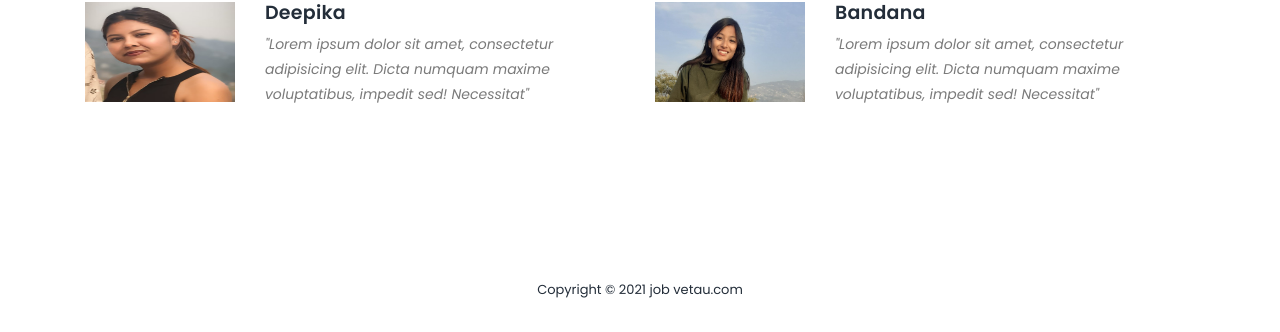
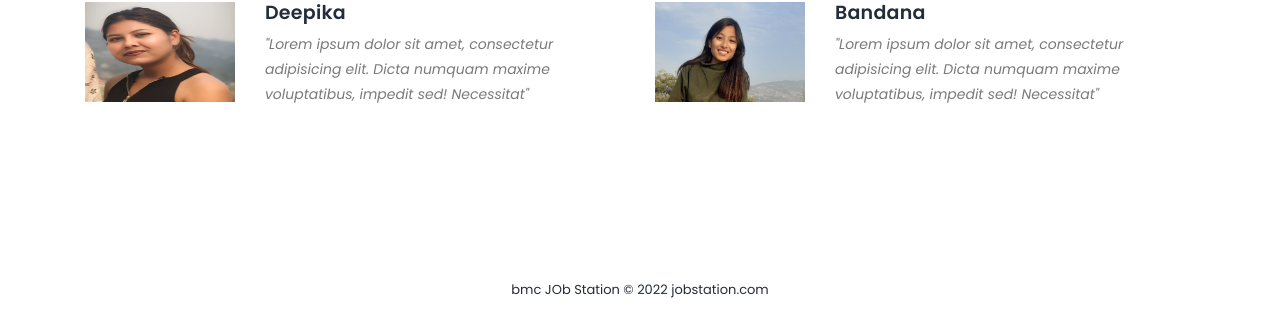
Before and after one commit to devnabin/job-recommendation, a PHP site: page / in a window 1280 px wide. Shown: the part 4592-4924 px from the top of the page. Run offline with PHP 8.4, Linux system fonts and the light colour scheme; data comes from the database, SQL or seed files in the repository.

Commit message:
initial 2 update

```diff
--- a/connection/db.php
+++ b/connection/db.php
@@ -4,17 +4,14 @@ $username="root";
 $password="";
 $database="job_recommend";
 $conn=mysqli_connect($server, $username, $password, $database);
-if($conn)
-{
+
+if($conn){
 ?>
 <script>
-	alert('connection successful');
+	// alert('connection successful > main connection');
 </script>
 <?php
-}
-
-else
-{
+}else{
 echo mysqli_connect_error();
 }
 ?>
--- a/index.php
+++ b/index.php
@@ -9,13 +9,17 @@
     <meta name="author" content="">
     <link href="https://fonts.googleapis.com/css?family=Poppins:100,100i,200,200i,300,300i,400,400i,500,500i,600,600i,700,700i,800,800i,900,900i&display=swap" rel="stylesheet">
 
-    <title>JOB Vetau</title>
+    <title>Job Chaiyo?</title>
 
     <link rel="stylesheet" type="text/css" href="assets/css/bootstrap.min.css">
 
     <link rel="stylesheet" type="text/css" href="assets/css/font-awesome.css">
 
     <link rel="stylesheet" href="assets/css/style.css">
+
+    <!-- tailwind css -->
+    <!-- <script src="https://cdn.tailwindcss.com"></script> -->
+    <!-- <link href="https://cdn.jsdelivr.net/npm/tailwindcss@latest/dist/tailwind.min.css" rel="stylesheet" /> -->
 
 </head>
 
@@ -64,7 +68,6 @@
         </div>
     </header>
     <!-- ***** Header Area End ***** -->
-
     <!-- ***** Main Banner Area Start ***** -->
     <div class="main-banner" id="top">
         <video autoplay muted loop id="bg-video">
@@ -75,12 +78,20 @@
             <div class="caption">
                 <h6>WELCOME TO JOB PORTAL</h6>
                 <h2>Find the perfect <em>Job</em></h2>
+
+                <br>
+                <form class="d-flex justify-content-center" role="search">
+                    <input style="width : 400px;" class="form-control me-2" type="search" placeholder="Find Your Next Job." aria-label="Search">
+                  &nbsp;  <button  class="btn btn-outline-success" style="color : orangered; border-color: orangered; " type="submit">Search</button>
+                </form>
+
             </div>
         </div>
     </div>
     <!-- ***** Main Banner Area End ***** -->
 
     <!-- ***** Cars Starts ***** -->
+
     <section class="section" id="trainers">
         <div class="container">
             <div class="row">
@@ -98,13 +109,14 @@
                 $sql = "select * from job_master";
 
                 // Execute query
-            $result = mysqli_query($conn,$sql);
+                $result = mysqli_query($conn, $sql);
 
                 // Loop through each records
                 while ($row = mysqli_fetch_array($result)) {
                 ?>
                     <div class="col-lg-4">
-                    <a href="./job seeker/registration.php"><div class="trainer-item">
+                        <a href="./job seeker/registration.php">
+                            <div class="trainer-item">
                                 <div class="image-thumb">
                                     <img src="assets/images/job.jpeg" alt="job">
                                 </div>
@@ -113,9 +125,10 @@
 
                                     <h4><?php echo $row['CompanyName']; ?></h4>
 
-                            <p><?php echo $row['JobTitle'];?> &nbsp;/&nbsp; <?php echo $row['Description'];?></p>
+                                    <p><?php echo $row['JobTitle']; ?> &nbsp;/&nbsp; <?php echo $row['Description']; ?></p>
                                 </div>
-                    </div></a>
+                            </div>
+                        </a>
                     </div>
                 <?php
                 }
@@ -140,7 +153,7 @@
             <div class="row">
                 <div class="col-lg-12">
                     <div class="cta-content text-center">
-                        <p>Our Job  Portal is also designed for the various employer who required to recruit employees in their organization. Employer can registered himself on the web portal and then he can upload information of various job vacancies in their organization. Employeer can view the applications of Job Seeker and send call latter to the job seekers.</p>
+                        <p>Our Job Portal is also designed for the various employer who required to recruit employees in their organization. Employer can registered himself on the web portal and then he can upload information of various job vacancies in their organization. Employeer can view the applications of Job Seeker and send call latter to the job seekers.</p>
 
                         <p>It provides facility to the Job Seeker to search for various jobs as per his qualification. Here Job Seeker can registered himself on the web portal and create his profile along with his educational information. Job Seeker can search various jobs and apply for the Job.</p>
                     </div>
@@ -167,7 +180,7 @@
                 $sql = "select * from news_master";
 
                 // Execute query
-            $result = mysqli_query($conn,$sql);
+                $result = mysqli_query($conn, $sql);
 
                 // Loop through each records
                 while ($row = mysqli_fetch_array($result)) {
@@ -272,7 +285,7 @@
             <div class="row">
                 <div class="col-lg-12">
                     <p>
-                        Copyright © 2021 job vetau.com
+                        bmc JOb Station © 2022 jobstation.com
                     </p>
                 </div>
             </div>
@@ -296,6 +309,17 @@
 
     <!-- Global Init -->
     <script src="assets/js/custom.js"></script>
+    <script>
+        tailwind.config = {
+            theme: {
+                extend: {
+                    colors: {
+                        clifford: '#da373d',
+                    }
+                }
+            }
+        }
+    </script>
+</body>
 
-  </body>
 </html>
```
Also changed, not shown: employer/connection/db.php (+10 -6 lines). Lines whose indentation alone changed are shown as unchanged.
